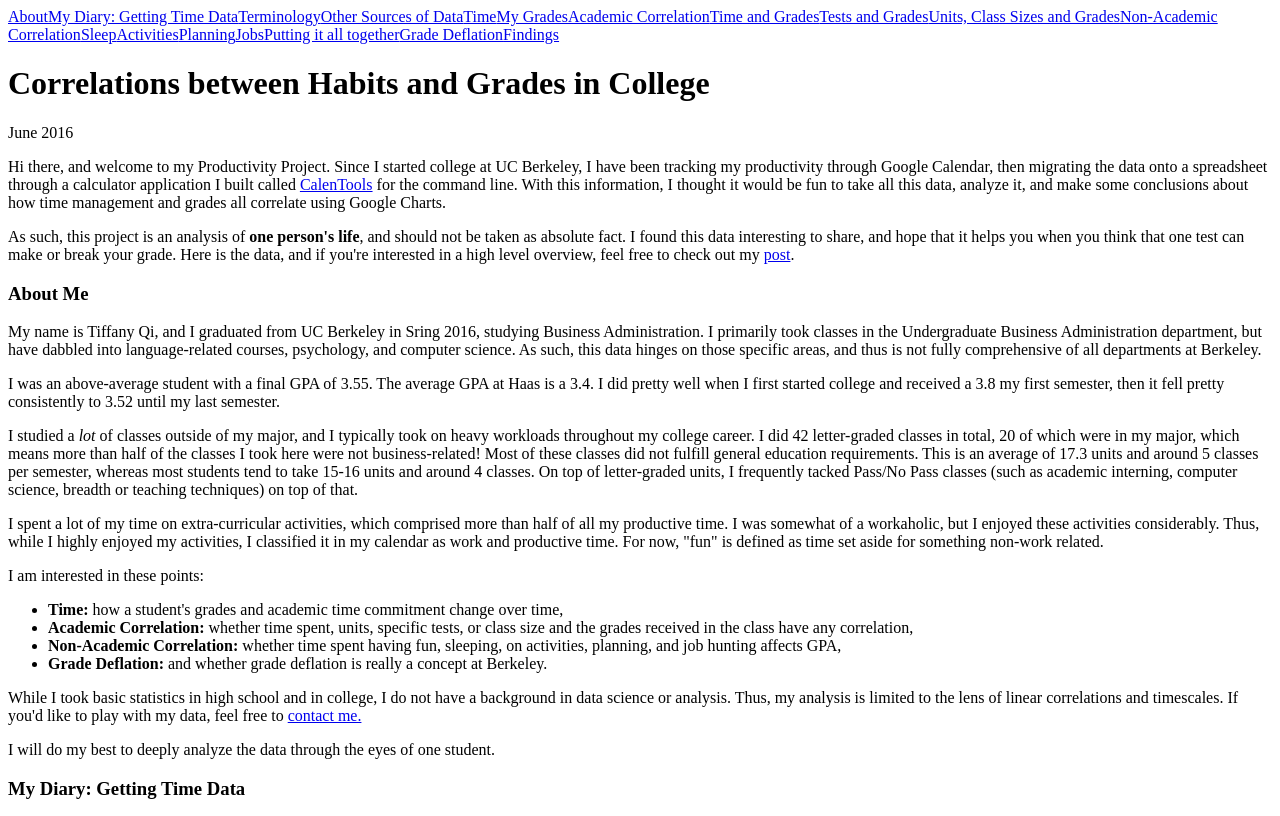
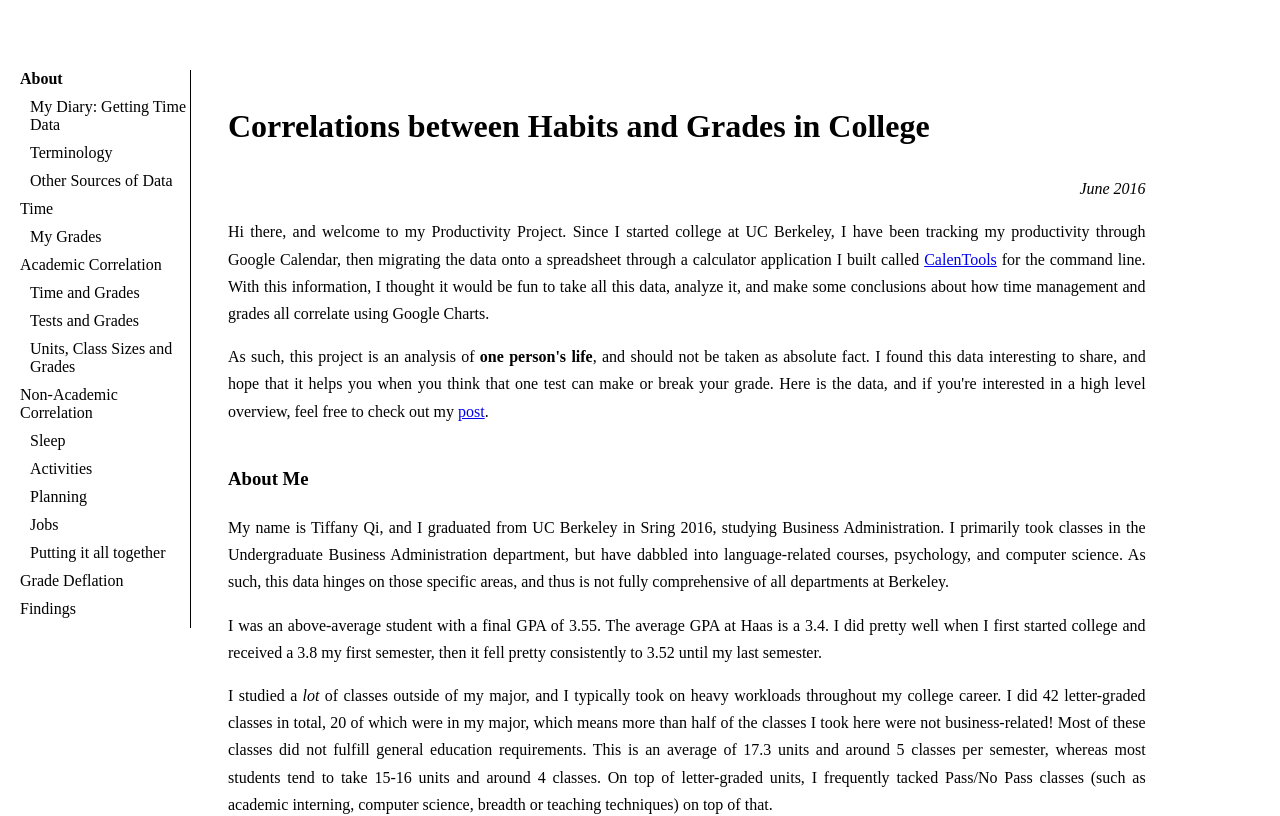
Before and after one commit to tiffanyqi/tiffanyqi.github.io, a Next.js app: page /my-projects/college-productivity in a window 1280 px wide. Shown: the top 816 px of the page. Built offline with nearby package versions, Linux system fonts and the light colour scheme.

Commit message:
get stylesheets and images linked

```diff
--- a/src/content/college-productivity/CollegeProductivity.tsx
+++ b/src/content/college-productivity/CollegeProductivity.tsx
@@ -1,74 +1,80 @@
+import { clsx } from "clsx";
 import { NextSeo } from "next-seo";
 
-import style from "./CollegeProductivity.module.scss";
+import Dec15Calendar from "../../../public/img/dec15.png";
+import Oct14Calendar from "../../../public/img/oct14.png";
+
+import style from "../../theme/blog.module.scss";
 
 export default function CollegeProductivity() {
   return (
-    <>
+    <div className={style.pageContainer}>
       <NextSeo
         title="Productivity | Tiffany Qi"
         description="Correlations between Habits and Grades in College"
       />
-      <nav id="navbar">
-        <a href="#top" className="navbar-item active">
+      <nav id="navbar" className={style.navbar}>
+        <a href="#top" className={clsx(style.navbarItem, style.active)}>
           About
         </a>
-        <a href="#about-methodology" className="navbar-sub-item">
+        <a href="#about-methodology" className={style.navbarSubItem}>
           My Diary: Getting Time Data
         </a>
-        <a href="#about-terminology" className="navbar-sub-item">
+        <a href="#about-terminology" className={style.navbarSubItem}>
           Terminology
         </a>
-        <a href="#about-other" className="navbar-sub-item">
+        <a href="#about-other" className={style.navbarSubItem}>
           Other Sources of Data
         </a>
-        <a href="#time" className="navbar-item">
+        <a href="#time" className={style.navbarItem}>
           Time
         </a>
-        <a href="#time-grades" className="navbar-sub-item">
+        <a href="#time-grades" className={style.navbarSubItem}>
           My Grades
         </a>
-        <a href="#correlation" className="navbar-item">
+        <a href="#correlation" className={style.navbarItem}>
           Academic Correlation
         </a>
-        <a href="#correlation-time" className="navbar-sub-item">
+        <a href="#correlation-time" className={style.navbarSubItem}>
           Time and Grades
         </a>
-        <a href="#correlation-tests" className="navbar-sub-item">
+        <a href="#correlation-tests" className={style.navbarSubItem}>
           Tests and Grades
         </a>
-        <a href="#correlation-units" className="navbar-sub-item">
+        <a href="#correlation-units" className={style.navbarSubItem}>
           Units, Class Sizes and Grades
         </a>
-        <a href="#other-time" className="navbar-item">
+        <a href="#other-time" className={style.navbarItem}>
           Non-Academic Correlation
         </a>
-        <a href="#other-time-sleep" className="navbar-sub-item">
+        <a href="#other-time-sleep" className={style.navbarSubItem}>
           Sleep
         </a>
-        <a href="#other-time-activities" className="navbar-sub-item">
+        <a href="#other-time-activities" className={style.navbarSubItem}>
           Activities
         </a>
-        <a href="#other-time-planning" className="navbar-sub-item">
+        <a href="#other-time-planning" className={style.navbarSubItem}>
           Planning
         </a>
-        <a href="#other-time-jobs" className="navbar-sub-item">
+        <a href="#other-time-jobs" className={style.navbarSubItem}>
           Jobs
         </a>
-        <a href="#other-time-summary" className="navbar-sub-item">
+        <a href="#other-time-summary" className={style.navbarSubItem}>
           Putting it all together
         </a>
-        <a href="#deflation" className="navbar-item">
+        <a href="#deflation" className={style.navbarItem}>
           Grade Deflation
         </a>
-        <a href="#findings" className="navbar-item">
+        <a href="#findings" className={style.navbarItem}>
           Findings
         </a>
       </nav>
-      <div className="container">
+      <div className={style.container}>
         {/* <!-- ABOUT AND INTRODUCTION --> */}
-        <h1 id="top">Correlations between Habits and Grades in College</h1>
-        <div className="date">June 2016</div>
+        <h1 id="top" className={style.heading}>
+          Correlations between Habits and Grades in College
+        </h1>
+        <div className={style.date}>June 2016</div>
         <p>
           Hi there, and welcome to my Productivity Project. Since I started
           college at UC Berkeley, I have been tracking my productivity through
@@ -93,7 +99,7 @@ export default function CollegeProductivity() {
           .
         </p>
 
-        <h3>About Me</h3>
+        <h3 className={style.heading}>About Me</h3>
         <p>
           My name is Tiffany Qi, and I graduated from UC Berkeley in Sring 2016,
           studying Business Administration. I primarily took classes in the
@@ -166,7 +172,9 @@ export default function CollegeProductivity() {
           student.
         </p>
 
-        <h3 id="about-methodology">My Diary: Getting Time Data</h3>
+        <h3 id="about-methodology" className={style.heading}>
+          My Diary: Getting Time Data
+        </h3>
         <p>
           I am a Google Calendar Super User, and I am quite proud of that fact.
           Since November 2012, I have consistently logged my productive (and
@@ -180,8 +188,8 @@ export default function CollegeProductivity() {
         </p>
 
         <img
-          className="calendar"
-          src="./assets/img/work/oct14.png"
+          className={style.calendar}
+          src={Oct14Calendar.src}
           alt="October 2014"
         />
         <p>
@@ -217,12 +225,14 @@ export default function CollegeProductivity() {
           not so productive) moments.
         </p>
         <img
-          className="calendar"
-          src="./assets/img/work/dec15.png"
+          className={style.calendar}
+          src={Dec15Calendar.src}
           alt="December 2015"
         />
 
-        <h3 id="about-terminology">Terminology</h3>
+        <h3 id="about-terminology" className={style.heading}>
+          Terminology
+        </h3>
         <p>
           There are a few statistics and college terms I use throughout the
           project. I define them below in case something doesn't make sense:
@@ -264,7 +274,9 @@ export default function CollegeProductivity() {
           </li>
         </ul>
 
-        <h3 id="about-other">Other Sources of Data</h3>
+        <h3 id="about-other" className={style.heading}>
+          Other Sources of Data
+        </h3>
         <p>
           In addition to time, I also calculate grades very closely. This is
           typically a spreadsheet with every assignment and their weights to
@@ -290,7 +302,7 @@ export default function CollegeProductivity() {
           the specific scale looks like:
         </p>
 
-        <table>
+        {/* <table>
           <tr>
             {" "}
             <td>A+ : 4.0</td> <td>B+ : 3.3</td> <td>C+ : 2.3</td>{" "}
@@ -305,7 +317,7 @@ export default function CollegeProductivity() {
             <td>A- : 3.7</td> <td>B- : 2.7</td> <td>C- : 1.7</td>{" "}
             <td>D- : 0.7</td>{" "}
           </tr>
-        </table>
+        </table> */}
 
         <p>
           We also have Pass/No Pass grades, which is not represented in the GPA.
@@ -329,11 +341,11 @@ export default function CollegeProductivity() {
         <p>Let's get started.</p>
 
         {/* <!-- OVER TIME CALCULATIONS --> */}
-        <h2 id="time">
+        <h2 id="time" className={style.heading}>
           Time: How a Student's Grades and Time Commitment Change Over Time
         </h2>
 
-        <h3>My Time</h3>
+        <h3 className={style.heading}> My Time</h3>
         <p>
           The below graph is a visual display of all the time I spent in each
           semester on HW (homework & studying outside of class), Class time, OH
@@ -345,7 +357,7 @@ export default function CollegeProductivity() {
           at my part-time job, tutoring, lab assisting, and spinning up a new
           student organization.
         </p>
-        <div className="graph-tall" id="SemTime" />
+        <div className={style.graphTall} id="SemTime" />
 
         <p>
           In terms of motivation, I peaked in Fall 2014 and tried my best to be
@@ -369,7 +381,9 @@ export default function CollegeProductivity() {
           my classes was in Spring 2013 (still a freshman in college).
         </p>
 
-        <h3 id="time-grades">My Grades</h3>
+        <h3 id="time-grades" className={style.heading}>
+          My Grades
+        </h3>
         <p>
           <em>
             Note: these graphs related to grades show up occasionally. If one or
@@ -378,7 +392,7 @@ export default function CollegeProductivity() {
           </em>
         </p>
 
-        <div className="graph-short" id="SemVCumulative" />
+        <div className={style.graphShort} id="SemVCumulative" />
         <p>
           This graph compares my semester and cumulative GPAs. Over time, it
           appears that my GPA fell pretty consistently until my final semester.
@@ -387,7 +401,7 @@ export default function CollegeProductivity() {
           letter grade, which is reflected in the below graph.
         </p>
 
-        <div className="graph-short" id="UnitsVGPA" />
+        <div className={style.graphShort} id="UnitsVGPA" />
         <p>
           In this graph, I show how many units and what my Semester GPA is like
           over time. I included P/NP units and divided it by 5 so that the
@@ -408,7 +422,7 @@ export default function CollegeProductivity() {
         </p>
 
         {/* <!-- CORRELATION --> */}
-        <h2 id="correlation">
+        <h2 id="correlation" className={style.heading}>
           Academic Correlation: How Everything is Connected
         </h2>
         <p>I will be covering the following correlations:</p>
@@ -420,7 +434,9 @@ export default function CollegeProductivity() {
         </ul>
         <p>Let's begin!</p>
 
-        <h3 id="correlation-time">Time & Grades</h3>
+        <h3 id="correlation-time" className={style.heading}>
+          Time & Grades
+        </h3>
         <p>
           I have had the good fortune of documenting how much time I spent going
           to class, doing homework and studying, going to office hours, and
@@ -431,7 +447,7 @@ export default function CollegeProductivity() {
           these four factors.
         </p>
 
-        <div className="graph-short" id="GradeVClass" />
+        <div className={style.graphShort} id="GradeVClass" />
         <ul>
           <li>
             <strong>Relationship</strong>: Grade received vs. time going to
@@ -458,7 +474,7 @@ export default function CollegeProductivity() {
           </li>
         </ul>
 
-        <div className="graph-short" id="GradeVHW" />
+        <div className={style.graphShort} id="GradeVHW" />
         <ul>
           <li>
             <strong>Relationship</strong>: Grade received vs. time on homework
@@ -485,7 +501,7 @@ export default function CollegeProductivity() {
           </li>
         </ul>
 
-        <div className="graph-short" id="GradeVOH" />
+        <div className={style.graphShort} id="GradeVOH" />
         <ul>
           <li>
             <strong>Relationship</strong>: Grade received vs. time spent going
@@ -512,7 +528,7 @@ export default function CollegeProductivity() {
           </li>
         </ul>
 
-        <div className="graph-short" id="GradeVExtra" />
+        <div className={style.graphShort} id="GradeVExtra" />
         <ul>
           <li>
             <strong>Relationship</strong>: Grade received vs. extra time spent
@@ -554,7 +570,9 @@ export default function CollegeProductivity() {
           </strong>
         </p>
 
-        <h3 id="correlation-tests">Tests & Grades</h3>
+        <h3 id="correlation-tests" className={style.heading}>
+          Tests & Grades
+        </h3>
         <p>
           Next, I'd like to explore the relationship between test results and
           the grades received in the class. I classified "First Test" with
@@ -566,7 +584,7 @@ export default function CollegeProductivity() {
           grade? Let's see.
         </p>
 
-        <div className="graph-short" id="GradeVFirst" />
+        <div className={style.graphShort} id="GradeVFirst" />
         <ul>
           <li>
             <strong>Relationship</strong>: Grade received vs. First Test Score
@@ -592,7 +610,7 @@ export default function CollegeProductivity() {
           </li>
         </ul>
 
-        <div className="graph-short" id="GradeVFinalGrade" />
+        <div className={style.graphShort} id="GradeVFinalGrade" />
         <ul>
           <li>
             <strong>Relationship</strong>: Grade received vs. Final Grade, with
@@ -614,7 +632,7 @@ export default function CollegeProductivity() {
           </li>
         </ul>
 
-        <div className="graph-short" id="FirstVFinal" />
+        <div className={style.graphShort} id="FirstVFinal" />
         <ul>
           <li>
             <strong>Relationship</strong>: First Grade vs. Final Grade
@@ -640,7 +658,7 @@ export default function CollegeProductivity() {
           </li>
         </ul>
 
-        <div className="graph-short" id="FinalVFinalTime" />
+        <div className={style.graphShort} id="FinalVFinalTime" />
         <ul>
           <li>
             <strong>Relationship</strong>: Final Test Grade vs. Time Spent on
@@ -667,7 +685,7 @@ export default function CollegeProductivity() {
           </li>
         </ul>
 
-        <div className="graph-short" id="GradeVFinalTime" />
+        <div className={style.graphShort} id="GradeVFinalTime" />
         <ul>
           <li>
             <strong>Relationship</strong>: Grade Received vs. Time Spent on the
@@ -690,7 +708,7 @@ export default function CollegeProductivity() {
           </li>
         </ul>
 
-        <div className="graph-short" id="GradeVFinalPercent" />
+        <div className={style.graphShort} id="GradeVFinalPercent" />
         <ul>
           <li>
             <strong>Relationship</strong>: Grade Received vs. Final Percentage
@@ -710,7 +728,7 @@ export default function CollegeProductivity() {
           </li>
         </ul>
 
-        <div className="graph-short" id="AvGradeVFinalPercent" />
+        <div className={style.graphShort} id="AvGradeVFinalPercent" />
         <ul>
           <li>
             <strong>Relationship</strong>: Average Grade Received vs. Percentage
@@ -760,13 +778,15 @@ export default function CollegeProductivity() {
           .
         </p>
 
-        <h3 id="correlation-units">Units, Class Sizes, & Grades</h3>
+        <h3 id="correlation-units" className={style.heading}>
+          Units, Class Sizes, & Grades
+        </h3>
         <p>
           The next set of factors include how many units the class offered, and
           how big the class was in determining the final grade.
         </p>
 
-        <div className="graph-short" id="UnitsVGrade" />
+        <div className={style.graphShort} id="UnitsVGrade" />
         <ul>
           <li>
             <strong>Relationship</strong>: Units in the class vs. Grade received
@@ -782,7 +802,7 @@ export default function CollegeProductivity() {
           </li>
         </ul>
 
-        <div className="graph-short" id="UnitsVAvGrade" />
+        <div className={style.graphShort} id="UnitsVAvGrade" />
         <ul>
           <li>
             <strong>Relationship</strong>: Units in the class vs. the average
@@ -799,7 +819,7 @@ export default function CollegeProductivity() {
           </li>
         </ul>
 
-        <div className="graph-short" id="UnitsVAvTime" />
+        <div className={style.graphShort} id="UnitsVAvTime" />
         <ul>
           <li>
             <strong>Relationship</strong>: Units vs. the average time I spent in
@@ -828,7 +848,7 @@ export default function CollegeProductivity() {
           </li>
         </ul>
 
-        <div className="graph-short" id="GradeVSize" />
+        <div className={style.graphShort} id="GradeVSize" />
         <ul>
           <li>
             <strong>Relationship</strong>: Grade received vs the class size
@@ -856,7 +876,7 @@ export default function CollegeProductivity() {
           </li>
         </ul>
 
-        <div className="graph-short" id="AvGradeVSize" />
+        <div className={style.graphShort} id="AvGradeVSize" />
         <ul>
           <li>
             <strong>Relationship</strong>: Average grade received vs the class
@@ -901,7 +921,7 @@ export default function CollegeProductivity() {
         </p>
 
         {/* <!-- OTHER TIME --> */}
-        <h2 id="other-time">
+        <h2 id="other-time" className={style.heading}>
           Other Time: Non-Academic Factors Affect Productivity and GPA
         </h2>
         <p>
@@ -917,7 +937,9 @@ export default function CollegeProductivity() {
           conclusions from sparse data.
         </p>
 
-        <h3 id="other-time-fun">Fun</h3>
+        <h3 id="other-time-fun" className={style.heading}>
+          Fun
+        </h3>
         <p>
           I calculated "fun" as time spent on my hobbies like baking or doing
           jigsaw puzzles, hanging out with friends and family, hanging out with
@@ -938,7 +960,7 @@ export default function CollegeProductivity() {
           grade, and how much time I spend on academics per semester.
         </p>
 
-        <div className="graph-short" id="SemFun" />
+        <div className={style.graphShort} id="SemFun" />
         <p>
           Here's all the time I spent on fun. I didn't start a "hobbies" or
           "fun" section in Fall 2012, which is why I do not have any data on it.
@@ -946,7 +968,7 @@ export default function CollegeProductivity() {
           sudden spike in this category from Spring 2015 to Spring 2016.
         </p>
 
-        <div className="graph-short" id="SemUnitsVFun" />
+        <div className={style.graphShort} id="SemUnitsVFun" />
         <ul>
           <li>
             <strong>Relationship</strong>: Units taken per semester vs. Time
@@ -974,7 +996,7 @@ export default function CollegeProductivity() {
           </li>
         </ul>
 
-        <div className="graph-short" id="SemGradeVFun" />
+        <div className={style.graphShort} id="SemGradeVFun" />
         <ul>
           <li>
             <strong>Relationship</strong>: Grade received vs. time spent on fun
@@ -1001,7 +1023,7 @@ export default function CollegeProductivity() {
           </li>
         </ul>
 
-        <div className="graph-short" id="FunVTotalAcademicTime" />
+        <div className={style.graphShort} id="FunVTotalAcademicTime" />
         <ul>
           <li>
             <strong>Relationship</strong>: How much time spent on fun vs. how
@@ -1062,16 +1084,18 @@ export default function CollegeProductivity() {
           </li>
         </ul>
 
-        <h3 id="other-time-sleep">Sleep</h3>
-
-        <div className="graph-short" id="SemSleep" />
+        <h3 id="other-time-sleep" className={style.heading}>
+          Sleep
+        </h3>
+
+        <div className={style.graphShort} id="SemSleep" />
         <p>
           According to this data, I slept pretty consistently throughout each
           semester from 800 to 900 hours of sleep. Let's look into the
           specifics.
         </p>
 
-        <div className="graph-short" id="SemUnitsVSleep" />
+        <div className={style.graphShort} id="SemUnitsVSleep" />
         <ul>
           <li>
             <strong>Relationship</strong>: Units per semester vs. time slept
@@ -1091,7 +1115,7 @@ export default function CollegeProductivity() {
           </li>
         </ul>
 
-        <div className="graph-short" id="SemGradeVSleep" />
+        <div className={style.graphShort} id="SemGradeVSleep" />
         <ul>
           <li>
             <strong>Relationship</strong>: Grade received vs. time slept
@@ -1111,7 +1135,7 @@ export default function CollegeProductivity() {
           </li>
         </ul>
 
-        <div className="graph-short" id="SleepVTotalAcademicTime" />
+        <div className={style.graphShort} id="SleepVTotalAcademicTime" />
         <ul>
           <li>
             <strong>Relationship</strong>: Time slept vs. time spent on
@@ -1149,7 +1173,9 @@ export default function CollegeProductivity() {
           </strong>
         </p>
 
-        <h3 id="other-time-activities">Activities</h3>
+        <h3 id="other-time-activities" className={style.heading}>
+          Activities
+        </h3>
 
         <p>
           Activities were a big part of my college experience. While I classify
@@ -1158,7 +1184,7 @@ export default function CollegeProductivity() {
           as in fun and sleep.
         </p>
 
-        <div className="graph-short" id="SemActivities" />
+        <div className={style.graphShort} id="SemActivities" />
         <p>
           I've written about{" "}
           <a href="https://advicefromahaasmajor.wordpress.com/2014/08/05/my-extracurriculars-and-past-affiliations/">
@@ -1173,7 +1199,7 @@ export default function CollegeProductivity() {
           is a significant portion of my activities here.
         </p>
 
-        <div className="graph-short" id="SemUnitsVActivities" />
+        <div className={style.graphShort} id="SemUnitsVActivities" />
         <ul>
           <li>
             <strong>Relationship</strong>: Units per semester vs time spent on
@@ -1200,7 +1226,7 @@ export default function CollegeProductivity() {
           </li>
         </ul>
 
-        <div className="graph-short" id="SemGradeVActivities" />
+        <div className={style.graphShort} id="SemGradeVActivities" />
         <ul>
           <li>
             <strong>Relationship</strong>: Grade vs time spent on activities
@@ -1226,7 +1252,7 @@ export default function CollegeProductivity() {
           </li>
         </ul>
 
-        <div className="graph-short" id="ActivitiesVTotalAcademicTime" />
+        <div className={style.graphShort} id="ActivitiesVTotalAcademicTime" />
         <ul>
           <li>
             <strong>Relationship</strong>: Time spent on activities vs. time
@@ -1267,7 +1293,9 @@ export default function CollegeProductivity() {
           favorite parts of college.
         </p>
 
-        <h3 id="other-time-planning">Planning</h3>
+        <h3 id="other-time-planning" className={style.heading}>
+          Planning
+        </h3>
 
         <p>
           I'm really big on planning. I would frequently plan out my four year
@@ -1277,7 +1305,7 @@ export default function CollegeProductivity() {
           to use this time to study more rather than to plan?
         </p>
 
-        <div className="graph-short" id="SemPlanning" />
+        <div className={style.graphShort} id="SemPlanning" />
         <p>
           As shown, I frequently spent more time planning in the beginning of my
           academic career than the end. The Fall 2012 number is actually only
@@ -1293,7 +1321,7 @@ export default function CollegeProductivity() {
           make them.
         </p>
 
-        <div className="graph-short" id="SemGradeVPlan" />
+        <div className={style.graphShort} id="SemGradeVPlan" />
         <ul>
           <li>
             <strong>Relationship</strong>: Grade vs. time spent planning
@@ -1318,7 +1346,9 @@ export default function CollegeProductivity() {
           in the clear.
         </p>
 
-        <h3 id="other-time-jobs">Jobs</h3>
+        <h3 id="other-time-jobs" className={style.heading}>
+          Jobs
+        </h3>
 
         <p>
           The potential lack of job after graduation weighed on my mind
@@ -1328,13 +1358,13 @@ export default function CollegeProductivity() {
           would like to showcase it here as well.
         </p>
 
-        <div className="graph-short" id="SemJobs" />
+        <div className={style.graphShort} id="SemJobs" />
         <p>
           Clearly I spent more time job hunting as time went on, as I felt more
           pressure to succeed.
         </p>
 
-        <div className="graph-short" id="SemGradeVJobs" />
+        <div className={style.graphShort} id="SemGradeVJobs" />
         <ul>
           <li>
             <strong>Relationship</strong>: Grade received vs. time spent on job
@@ -1360,8 +1390,10 @@ export default function CollegeProductivity() {
           the case, perhaps it's a coincidence.
         </p>
 
-        <h3 id="other-time-summary">Putting it all Together</h3>
-        <div className="graph-short" id="SemGradeVOtherTime" />
+        <h3 id="other-time-summary" className={style.heading}>
+          Putting it all Together
+        </h3>
+        <div className={style.graphShort} id="SemGradeVOtherTime" />
         <ul>
           <li>
             <strong>Relationship</strong>: Grade vs total time spent on
@@ -1400,7 +1432,9 @@ export default function CollegeProductivity() {
         </p>
 
         {/* <!-- DEFLATION --> */}
-        <h2 id="deflation">Grade Deflation: Does it Exist?</h2>
+        <h2 id="deflation" className={style.heading}>
+          Grade Deflation: Does it Exist?
+        </h2>
         <p>
           At UC Berkeley, grade deflation is a big thing that we stress over.
           The{" "}
@@ -1419,7 +1453,7 @@ export default function CollegeProductivity() {
           question, but I can provide my own data on the first one.
         </p>
 
-        <div className="graph-tall" id="GradeVPercent" />
+        <div className={style.graphTall} id="GradeVPercent" />
         <p>
           Here is a chart of all of my grades and the percentages I received
           from each grade. Some of them are estimated, but I did my best to ask
@@ -1492,7 +1526,7 @@ export default function CollegeProductivity() {
           about the combination of points that create a final product.
         </p>
 
-        <h3>Findings</h3>
+        <h3 className={style.heading}>Findings</h3>
         <p>TLDR; here are the results of my research.</p>
 
         <p>Answers to Common Questions:</p>
@@ -1607,7 +1641,7 @@ export default function CollegeProductivity() {
           can do is isolate the findings and compare them against each other.
         </p>
 
-        <h3>Concluding Remarks</h3>
+        <h3 className={style.heading}>Concluding Remarks</h3>
         {/* <!-- copied from medium --> */}
         <p>
           There are a lot of different factors at play when it comes to the
@@ -1699,6 +1733,6 @@ export default function CollegeProductivity() {
           feel free to contact me as well.
         </p>
       </div>
-    </>
+    </div>
   );
 }
--- /dev/null
+++ b/src/theme/blog.module.scss
@@ -0,0 +1,80 @@
+/* Images and graphs */
+.calendar {
+  width: 100%;
+  border: 1px solid black;
+}
+.graphTall,
+.graphShort {
+  text-align: center;
+  margin: 20px auto 5px auto;
+}
+.graphTall {
+  width: 800px;
+  height: 500px;
+}
+.graphShort {
+  width: 700px;
+  height: 300px;
+}
+
+/* Nav */
+.navbar {
+  border-right: 1px solid black;
+  display: flex;
+  flex-direction: column;
+  left: 20px;
+  position: fixed;
+  top: 70px;
+  width: 170px;
+}
+.navbar a {
+  color: black;
+  text-decoration: none;
+}
+.navbar a:hover {
+  text-decoration: underline;
+}
+.navbarItem,
+.navbarSubItem {
+  padding-bottom: 10px;
+}
+.navbarSubItem {
+  margin-left: 10px;
+}
+.active {
+  font-weight: bold;
+}
+
+.pageContainer {
+  font-family: "Lora", serif;
+}
+.container {
+  line-height: 1.7;
+  padding: 50px 10%;
+  padding-left: 220px;
+  text-align: justify;
+}
+.date {
+  font-style: italic;
+  text-align: right;
+  width: 100%;
+}
+.heading {
+  padding-top: 20px;
+}
+// table {
+//   margin: auto;
+// }
+// td {
+//   padding: 10px;
+// }
+
+/* Phones */
+@media screen and (max-width: 680px) {
+  #navbar {
+    visibility: hidden;
+  }
+  .container {
+    padding-left: 50px;
+  }
+}
```
Also changed, not shown: public/img/dec15.png (renamed from my-projects/assets/img/work/dec15.png), public/img/oct14.png (renamed from my-projects/assets/img/work/oct14.png), src/content/college-productivity/CollegeProductivity.module.scss (deleted).
